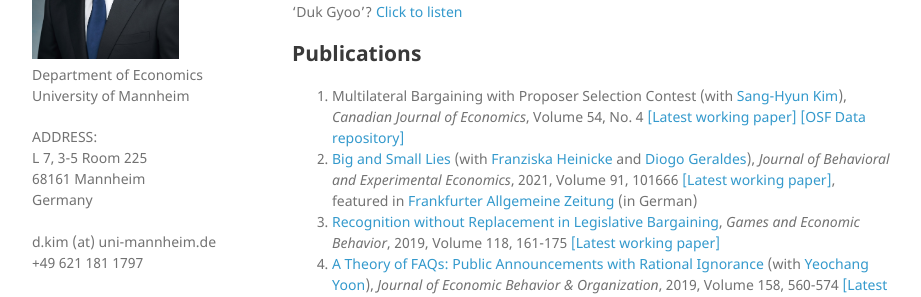
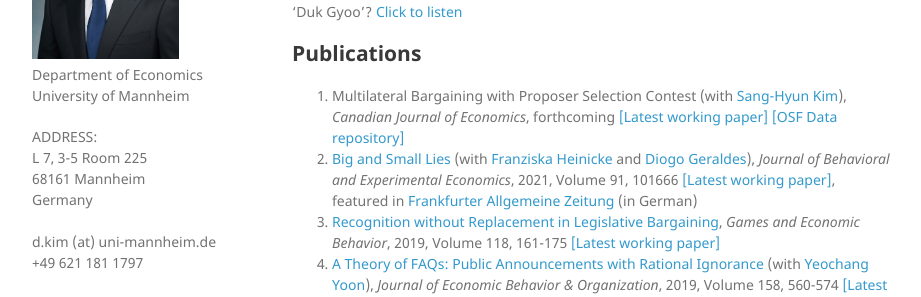
Before and after one commit to kimdukgyoo/kimdukgyoo.github.io, a Jekyll site: the page built from index.md, in a window 1280 px wide and 1216 px high. Shown: the part 242-539 px from the top of the window, without its empty margins (178-1099 px from the left). Built offline with Jekyll 4.4.1, drawn with Linux system fonts in a browser that asks for light colours; our own code applies the rules of GitHub Pages for plain Markdown files.

Commit message:
Update index.md

```diff
--- a/index.md
+++ b/index.md
@@ -8,7 +8,7 @@
 I usually go by 'Duk,' by pronouncing 'DOOK' quickly. Want to enunciate my first name, 'Duk Gyoo'?  <a href="/howtopronouncemyname.mp3" target="_blank">Click to listen</a>
 
 ## Publications
-1. Multilateral Bargaining with Proposer Selection Contest (with <a href="https://sites.google.com/site/sanghyunkim46/research" target="_blank">Sang-Hyun Kim</a>), _Canadian Journal of Economics_, Volume 54, No. 4 <a href="https://kimdukgyoo.github.io/PDFfiles/MBContest.pdf" target="_blank">[Latest working paper]</a> <a href="https://osf.io/wj9pq/" target="_blank">[OSF Data repository]</a>
+1. Multilateral Bargaining with Proposer Selection Contest (with <a href="https://sites.google.com/site/sanghyunkim46/research" target="_blank">Sang-Hyun Kim</a>), _Canadian Journal of Economics_, forthcoming <a href="https://kimdukgyoo.github.io/PDFfiles/MBContest.pdf" target="_blank">[Latest working paper]</a> <a href="https://osf.io/wj9pq/" target="_blank">[OSF Data repository]</a>
 1. <a href="https://doi.org/10.1016/j.socec.2021.101666" target="_blank">Big and Small Lies</a> (with <a href="https://sites.google.com/view/franziskaheinicke/research?authuser=0" target="_blank">Franziska Heinicke</a> and <a href="https://sites.google.com/site/diogogeraldes/research" target="_blank">Diogo Geraldes</a>), _Journal of Behavioral and Experimental Economics_, 2021, Volume 91, 101666 <a href="https://kimdukgyoo.github.io/PDFfiles/BigSmallLies.pdf" target="_blank">[Latest working paper]</a>, featured in <a href="https://kimdukgyoo.github.io/PDFfiles/FAS-20200927.pdf" target="_blank">Frankfurter Allgemeine Zeitung</a> (in German)
 1. <a href="https://doi.org/10.1016/j.geb.2019.09.007" target="_blank">Recognition without Replacement in Legislative Bargaining</a>, _Games and Economic Behavior_, 2019, Volume 118, 161-175 <a href="https://kimdukgyoo.github.io/PDFfiles/RecognitionWithoutReplacement.pdf" target="_blank">[Latest working paper]</a>
 2. <a href="https://doi.org/10.1016/j.jebo.2018.12.026" target="_blank">A Theory of FAQs: Public Announcements with Rational Ignorance</a> (with <a href="https://sites.google.com/site/yyeochang/" target="_blank">Yeochang Yoon</a>), _Journal of Economic Behavior & Organization_, 2019, Volume 158, 560-574 <a href="https://kimdukgyoo.github.io/PDFfiles/theoryFAQs.pdf" target="_blank">[Latest working paper]</a>
```
